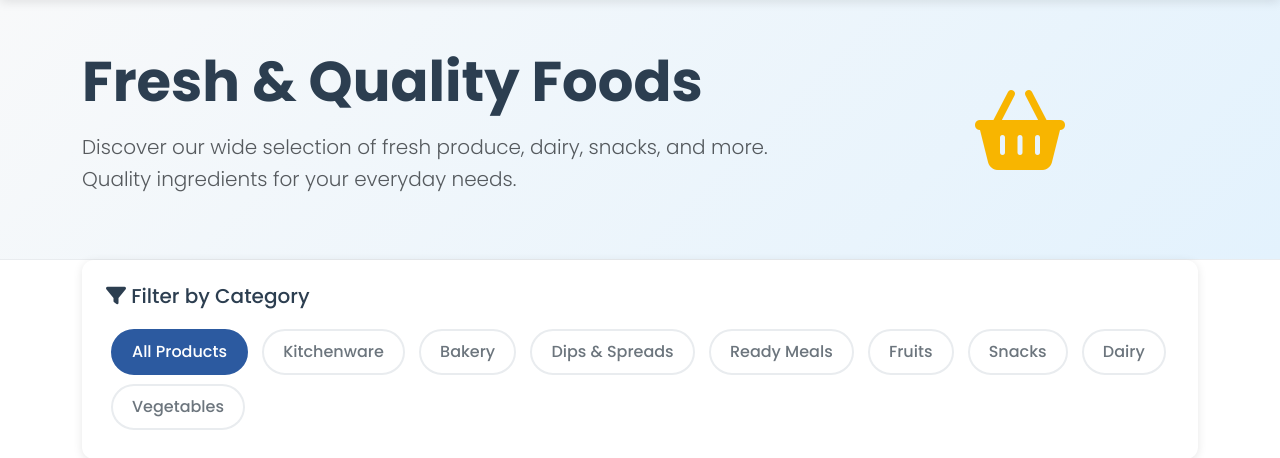
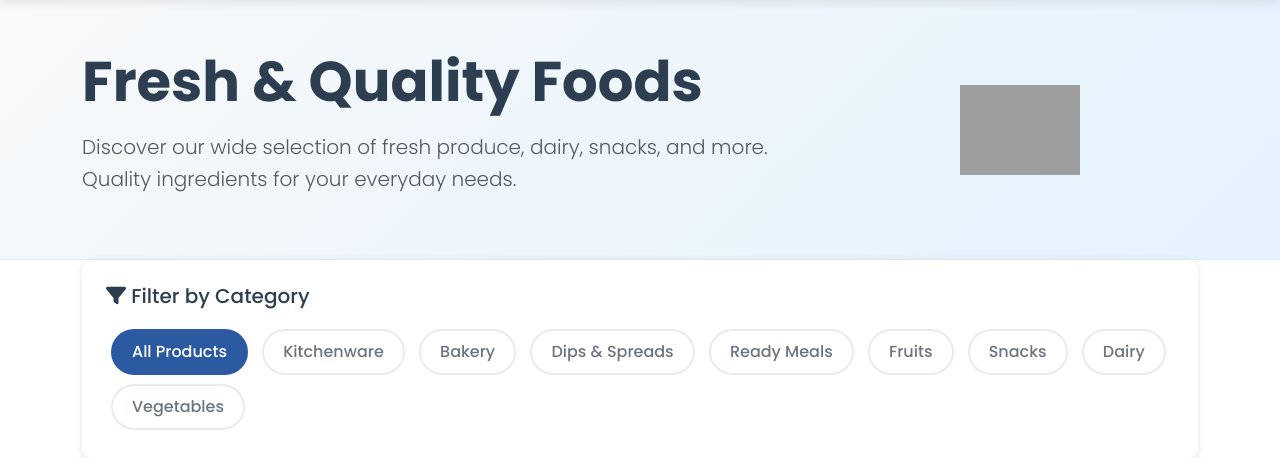
Before and after one commit to jmnbc/contoso-foods, a Flask app: page / in a window 1280 px wide. Shown: the part 88-546 px from the top of the page. Run offline with Flask 3, Linux system fonts and the light colour scheme; grey boxes are pictures that could not be loaded.

Commit message:
Replace hero icon with high-resolution hero image on homepage hero section.

```diff
--- a/templates/index.html
+++ b/templates/index.html
@@ -12,7 +12,7 @@
                 <p class="lead text-muted">Discover our wide selection of fresh produce, dairy, snacks, and more. Quality ingredients for your everyday needs.</p>
             </div>
             <div class="col-lg-4 text-center">
-                <i class="fas fa-shopping-basket" style="font-size: 5rem; color: var(--secondary-color);"></i>
+                <img src="{{ url_for('static', filename='images/hero-image.png') }}" alt="Contoso Hero" class="img-fluid" style="max-width:120px;">
             </div>
         </div>
     </div>
```
